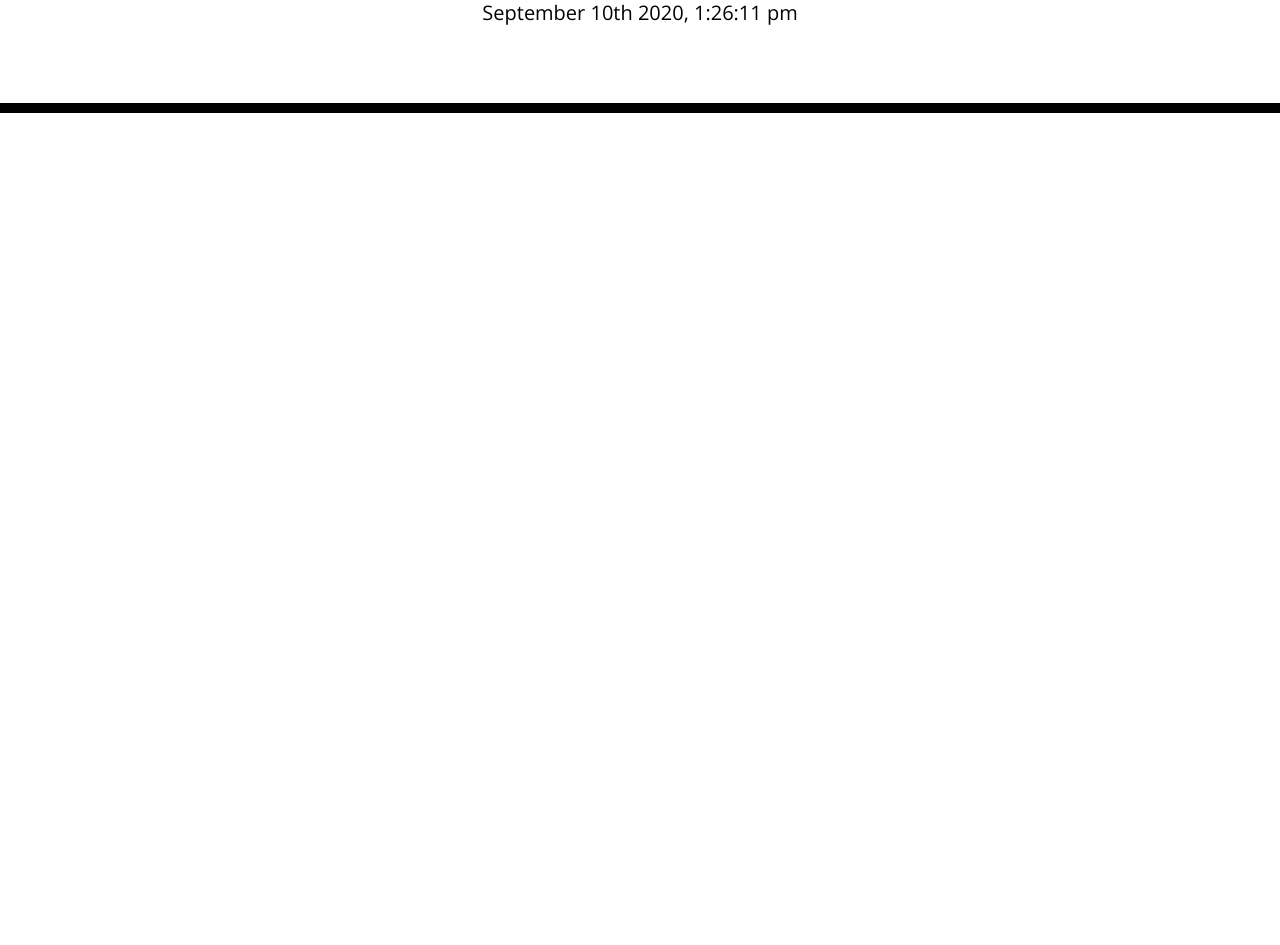
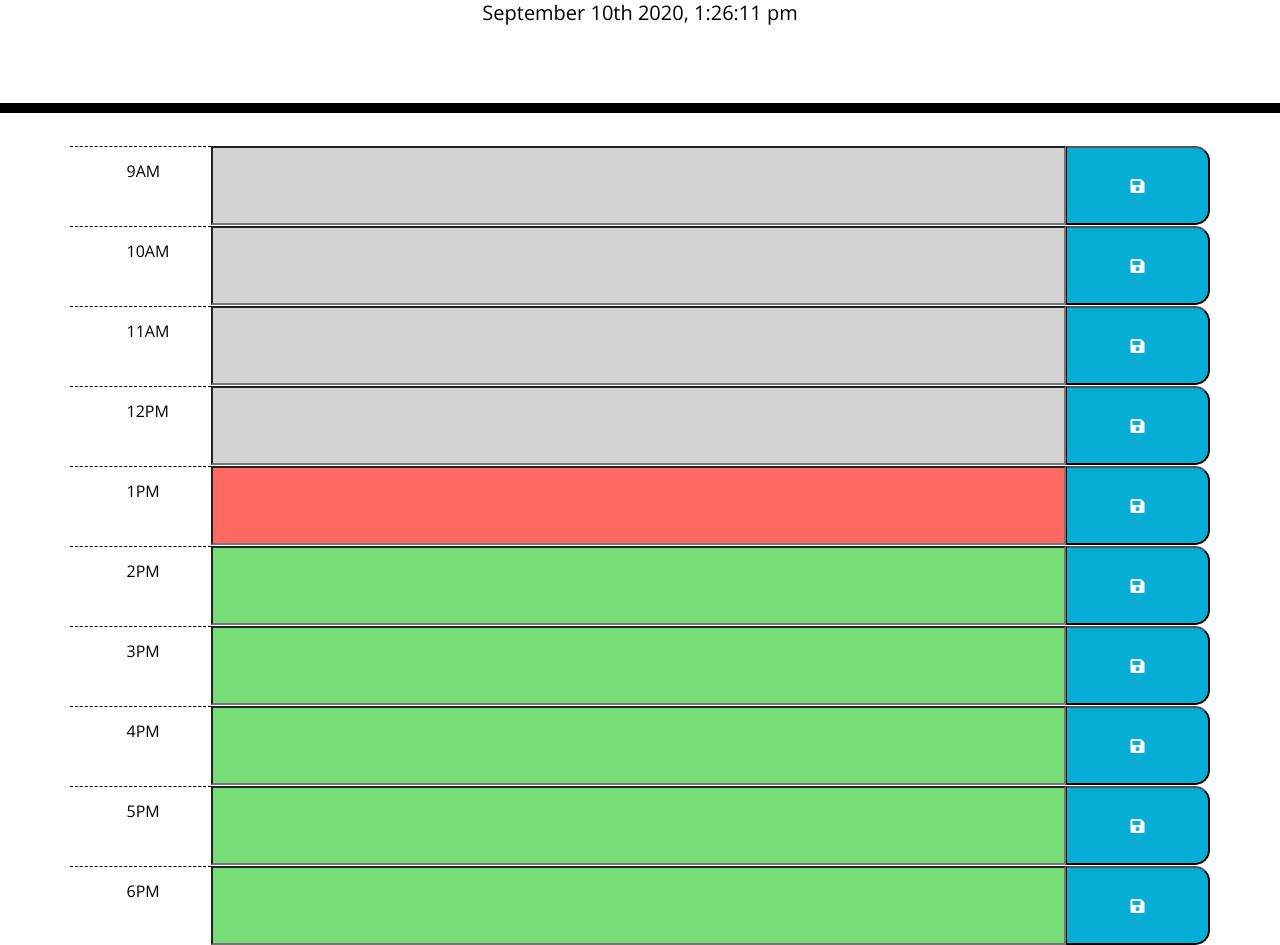
Before and after one commit to ZanePemberton/work-day-scheduler, a plain HTML site: page index.html in a window 1280 px wide. Shown: the part 191-1136 px from the top of the page. Before the commit the page ends 800 px from the top, so only its background shows below. Drawn offline with nearby package versions, Linux system fonts and the light colour scheme.

Commit message:
added in working time blocks

```diff
--- a/index.html
+++ b/index.html
@@ -4,11 +4,21 @@
     <meta charset="UTF-8" />
     <meta name="viewport" content="width=device-width, initial-scale=1.0" />
     <meta http-equiv="X-UA-Compatible" content="ie=edge" />
-    <link rel="stylesheet" href="https://stackpath.bootstrapcdn.com/bootstrap/4.3.1/css/bootstrap.min.css"/>
-    <link rel="stylesheet" href="https://use.fontawesome.com/releases/v5.8.1/css/all.css" integrity="sha384-50oBUHEmvpQ+1lW4y57PTFmhCaXp0ML5d60M1M7uH2+nqUivzIebhndOJK28anvf" crossorigin="anonymous"/>
-    <link href="https://fonts.googleapis.com/css?family=Open+Sans&display=swap" rel="stylesheet"/>
-    <link rel="stylesheet" href="style.css" />
-
+    <link
+      rel="stylesheet"
+      href="https://stackpath.bootstrapcdn.com/bootstrap/4.3.1/css/bootstrap.min.css"
+    />
+    <link
+      rel="stylesheet"
+      href="https://use.fontawesome.com/releases/v5.8.1/css/all.css"
+      integrity="sha384-50oBUHEmvpQ+1lW4y57PTFmhCaXp0ML5d60M1M7uH2+nqUivzIebhndOJK28anvf"
+      crossorigin="anonymous"
+    />
+    <link
+      href="https://fonts.googleapis.com/css?family=Open+Sans&display=swap"
+      rel="stylesheet"
+    />
+    <link href="style.css" type="text/css" rel="stylesheet">
     <title>Work Day Scheduler</title>
   </head>
 
@@ -18,12 +28,81 @@
       <p class="lead">A simple calendar app for scheduling your work day</p>
       <p id="currentDay" class="lead"></p>
     </header>
-    <div class="container">
-      <!-- Timeblocks go here -->
+    <div class="container" id="scheduler">
+      <div class="row">
+        <div class="hour col">
+          9AM
+        </div>
+        <input class="event col-9" type="text" id="9">
+        <button class="saveBtn col"><i class="fas fa-save"></i></button>
+      </div>
+      <div class="row">
+        <div class="hour col">
+          10AM
+        </div>
+        <input class="event col-9" type="text" id="10">
+        <button class="saveBtn col"><i class="fas fa-save"></i></button>
+      </div>
+      <div class="row">
+        <div class="hour col">
+          11AM
+        </div>
+        <input class="event col-9" type="text" id="11">
+        <button class="saveBtn col"><i class="fas fa-save"></i></button>
+      </div>
+      <div class="row">
+        <div class="hour col">
+          12PM
+        </div>
+        <input class="event col-9" type="text" id="12">
+        <button class="saveBtn col"><i class="fas fa-save"></i></button>
+     </div>
+      <div class="row">
+        <div class="hour col">
+          1PM
+        </div>
+        <input class="event col-9" type="text" id="13">
+        <button class="saveBtn col"><i class="fas fa-save"></i></button>
+      </div>
+      <div class="row">
+        <div class="hour col">
+          2PM
+        </div>
+        <input class="event col-9" type="text" id="14">
+        <button class="saveBtn col"><i class="fas fa-save"></i></button>
+      </div>
+      <div class="row">
+        <div class="hour col">
+          3PM
+        </div>
+        <input class="event col-9" type="text" id="15">
+        <button class="saveBtn col"><i class="fas fa-save"></i></button>
+      </div>
+      <div class="row">
+        <div class="hour col">
+          4PM
+        </div>
+        <input class="event col-9" type="text" id="16">
+        <button class="saveBtn col"><i class="fas fa-save"></i></button>
+      </div>
+      <div class="row">
+        <div class="hour col">
+          5PM
+        </div>
+        <input class="event col-9" type="text" id="17">
+        <button class="saveBtn col"><i class="fas fa-save"></i></button>
+      </div>
+      <div class="row">
+        <div class="hour col">
+          6PM
+        </div>
+        <input class="event col-9" type="text" id="18">
+        <button class= "saveBtn col"><i class="fas fa-save"></i></button>
+      </div>
     </div>
 
     <script src="https://code.jquery.com/jquery-3.4.1.min.js"></script>
     <script src="https://cdnjs.cloudflare.com/ajax/libs/moment.js/2.24.0/moment.min.js"></script>
-    <script src="script.js"></script>
+    <script src="script.js" type="text/javascript"></script>
   </body>
 </html>
```
